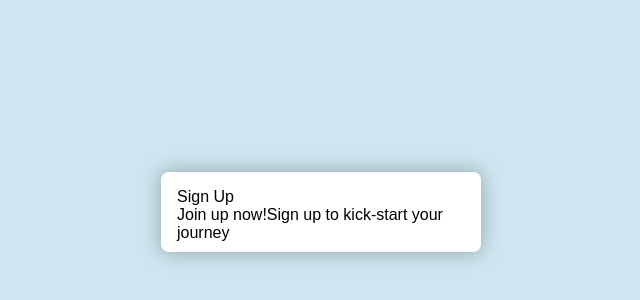
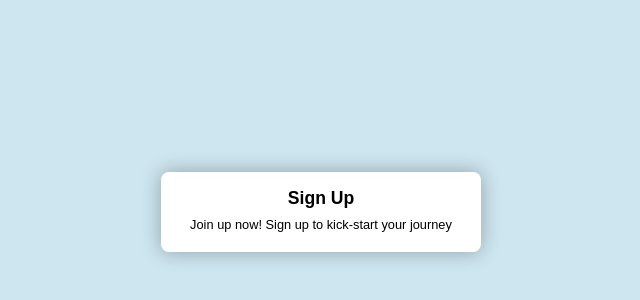
Before and after one commit to ar4scode/Simple-Sing-up-Page, a plain HTML site: page index.html in a window 1280 px wide. Shown: the part 188-488 px from the top of the page, without its empty margins (319-959 px from the left). Drawn offline with Linux system fonts and the light colour scheme.

Commit message:
Add Style to sign up header and sign up message

```diff
--- a/style/signup.css
+++ b/style/signup.css
@@ -23,3 +23,15 @@ body {
   border-radius: .5rem;
   box-shadow: 0 0 20px rgba(0, 0, 0, .3);
 }
+
+.sign-up {
+  text-align: center;
+  font-size: 1.1rem;
+  font-weight: bold;
+}
+
+.sign-up-message {
+  margin-top: 0.5rem;
+  font-size: .8rem;
+  text-align: center;
+}
```
Also changed, not shown: index.html (+1 -1 lines).
